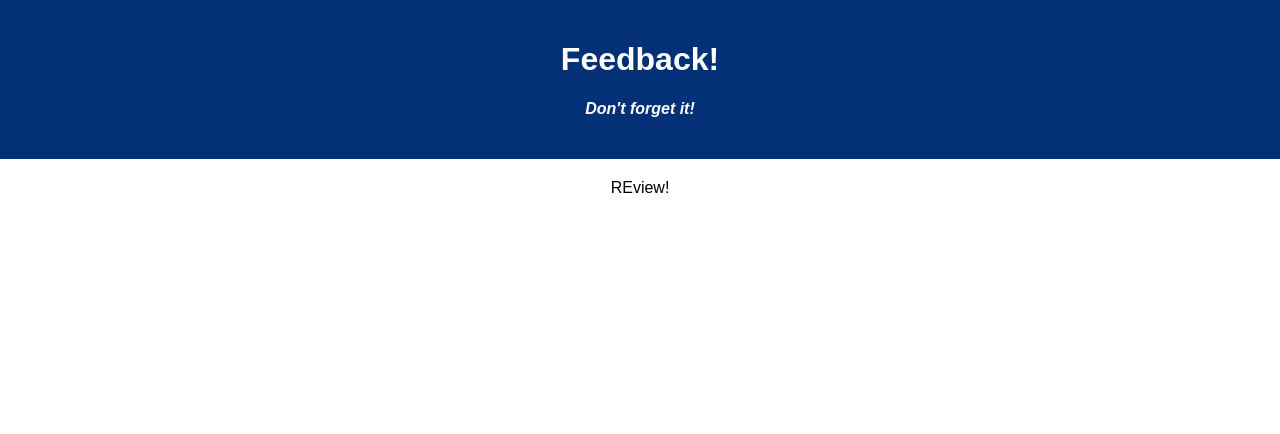
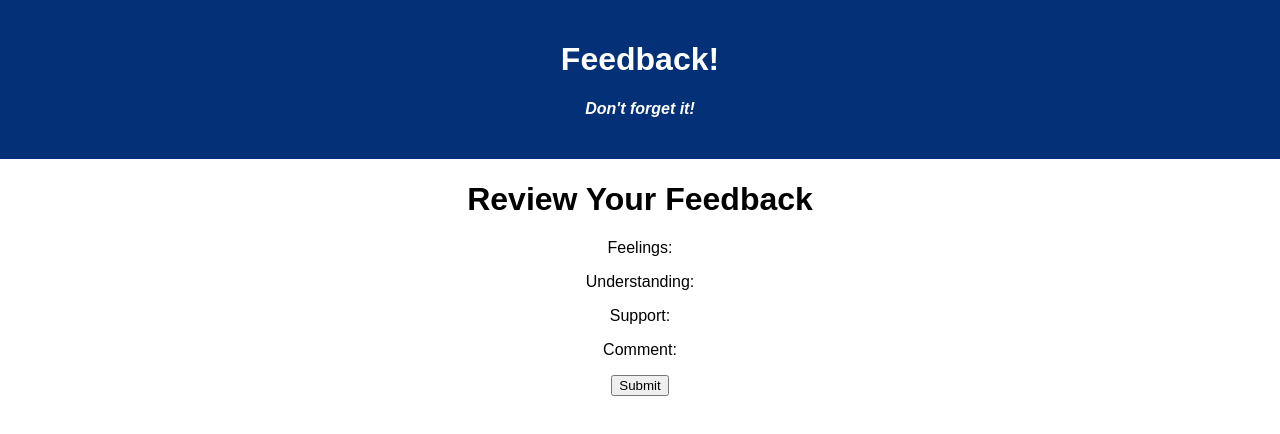
Before and after one commit to Jlundy22/weekend-redux-feedback-loop, a React (Create React App) app: page /#/Review in a window 1280 px wide. Shown: the top 434 px of the page. Built offline with nearby package versions, Linux system fonts and the light colour scheme.

Commit message:
review component complete

```diff
--- a/src/components/App/Comment.jsx
+++ b/src/components/App/Comment.jsx
@@ -16,7 +16,7 @@ function Comment() {
             type: 'COMMENT',
             payload: commentToAdd
         })
-        //history.push('/Comment')
+        history.push('/Review')
     }
 
     return (
--- a/src/components/Review.jsx
+++ b/src/components/Review.jsx
@@ -1,7 +1,26 @@
+import {useSelector} from 'react-redux'
+
 function Review() {
+    const handleSubmit= () => {
+        console.log('submit!')
+    }
+    const feeling = useSelector(store => store.feelingReducer[0]);
+    const understanding = useSelector(store => store.understandingReducer[0]);
+    const support = useSelector(store => store.supportReducer[0]);
+    const comment = useSelector(store => store.commentReducer[0]);
+    // console.log(feeling);
+    // console.log(understanding);
+    // console.log(support);
+    // console.log(comment);
+
     return (
         <>
-        <p>REview!</p>
+        <h1>Review Your Feedback</h1>
+            <p>Feelings: {feeling}</p>
+            <p>Understanding: {understanding}</p>
+            <p>Support: {support}</p>
+            <p>Comment: {comment}</p>
+            <button onClick={handleSubmit}>Submit</button>
         </>
     )
 }
```
